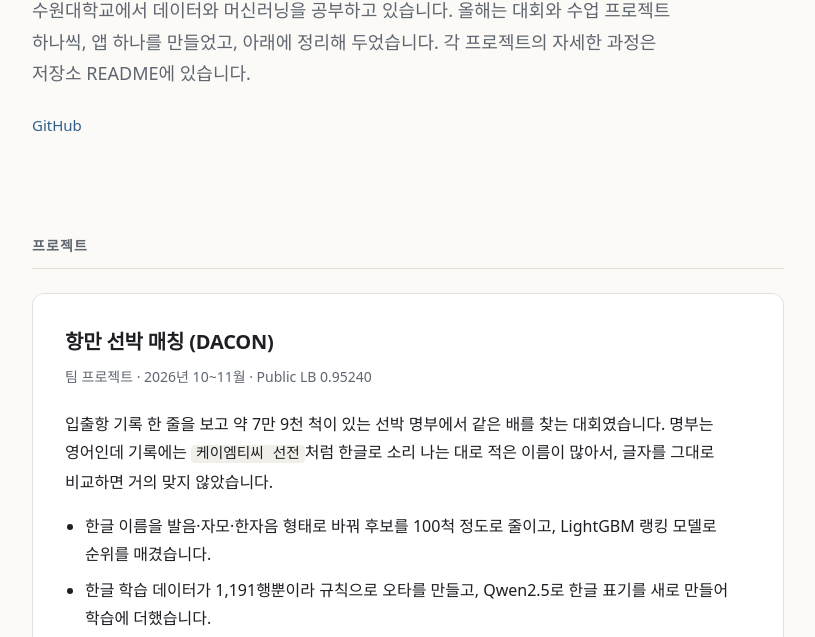
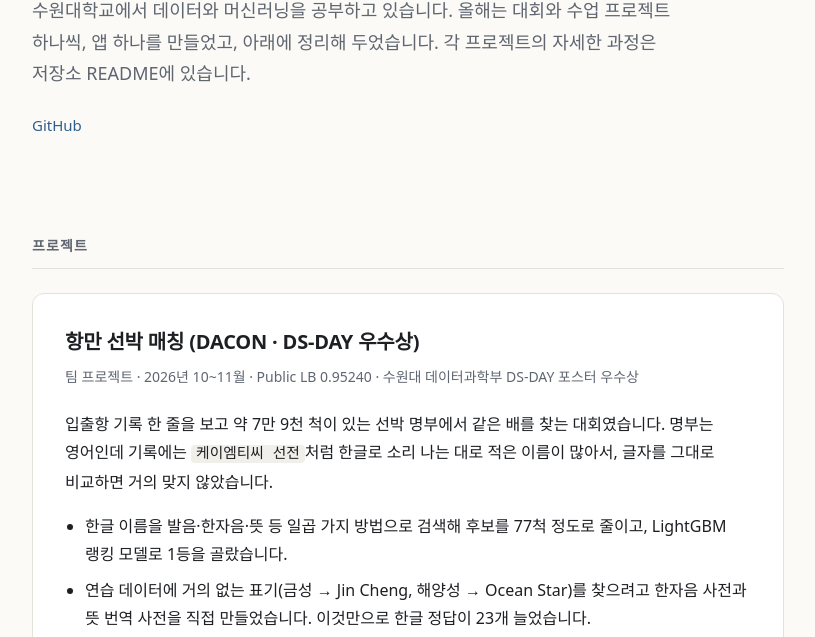
Before and after one commit to haneul55/haneul55.github.io, a plain HTML site: page index.html in a window 1280 px wide. Shown: the part 126-763 px from the top of the page, without its empty margins (232-1047 px from the left). Drawn offline with Linux system fonts and the light colour scheme.

Commit message:
항만 매칭 카드에 사전 설명과 DS-DAY 우수상 추가
Co-Authored-By: Claude Opus 5.5 <noreply@anthropic.com>
Claude-Session: https://claude.ai/code/session_015UNAJbUUYP66Gh1Ect5Zfo

```diff
--- a/index.html
+++ b/index.html
@@ -74,11 +74,12 @@
   <h2>프로젝트</h2>
 
   <article class="card">
-    <h3>항만 선박 매칭 (DACON)</h3>
-    <div class="meta">팀 프로젝트 · 2026년 10~11월 · Public LB 0.95240</div>
+    <h3>항만 선박 매칭 (DACON · DS-DAY 우수상)</h3>
+    <div class="meta">팀 프로젝트 · 2026년 10~11월 · Public LB 0.95240 · 수원대 데이터과학부 DS-DAY 포스터 우수상</div>
     <p>입출항 기록 한 줄을 보고 약 7만 9천 척이 있는 선박 명부에서 같은 배를 찾는 대회였습니다. 명부는 영어인데 기록에는 <code>케이엠티씨 선전</code>처럼 한글로 소리 나는 대로 적은 이름이 많아서, 글자를 그대로 비교하면 거의 맞지 않았습니다.</p>
     <ul>
-      <li>한글 이름을 발음·자모·한자음 형태로 바꿔 후보를 100척 정도로 줄이고, LightGBM 랭킹 모델로 순위를 매겼습니다.</li>
+      <li>한글 이름을 발음·한자음·뜻 등 일곱 가지 방법으로 검색해 후보를 77척 정도로 줄이고, LightGBM 랭킹 모델로 1등을 골랐습니다.</li>
+      <li>연습 데이터에 거의 없는 표기(금성 → Jin Cheng, 해양성 → Ocean Star)를 찾으려고 한자음 사전과 뜻 번역 사전을 직접 만들었습니다. 이것만으로 한글 정답이 23개 늘었습니다.</li>
       <li>한글 학습 데이터가 1,191행뿐이라 규칙으로 오타를 만들고, Qwen2.5로 한글 표기를 새로 만들어 학습에 더했습니다.</li>
       <li>로컬 검증은 0.99가 넘는데 리더보드는 0.95라서, 톤수·국적을 지우는 식으로 데이터를 일부러 망가뜨려 어디서 무너지는지 확인했습니다.</li>
     </ul>
```
